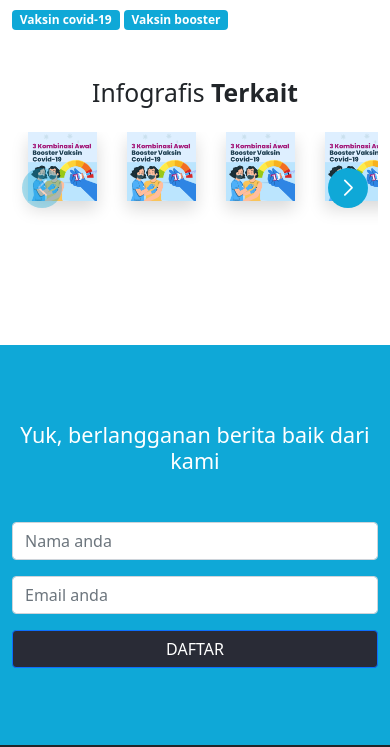
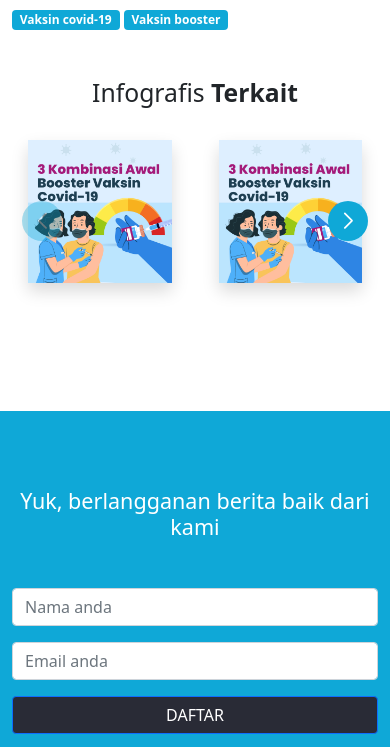
Before and after one commit to BariqDharmawan/crabbgs, a plain HTML site: page detail-infografis.html in a window 390 px wide. Shown: the part 1820-2567 px from the top of the page. Drawn offline with nearby package versions, Linux system fonts and the light colour scheme; a small style sheet from the web is missing.

Commit message:
[UPDATE] detail informasi grafis responsive

```diff
--- a/assets/js/main.js
+++ b/assets/js/main.js
@@ -46,10 +46,16 @@ const sliderThreeSlideOnDesktopWithNav = new Swiper(".slider-1-on-mobile-3-on-de
 });
 
 const sliderFourSlideWithNav = new Swiper(".slider-4", {
-  slidesPerView: 4,
-  spaceBetween: 30,
+  slidesPerView: 2,
+  spaceBetween: 15,
   navigation: {
       nextEl: ".slider-4 .swiper-button-next",
       prevEl: ".slider-4 .swiper-button-prev",
   },
+  breakpoints: {
+    993: {
+      slidesPerView: 4,
+      spaceBetween: 30
+    }
+  }
 });
--- a/detail-infografis.html
+++ b/detail-infografis.html
@@ -213,22 +213,42 @@
 
             <section class="mb-5">
                 <p class="text-center h2 mb-4">Infografis <strong>Terkait</strong></p>
-                <div class="swiper slider-4">
-                    <div class="swiper-wrapper pb-5 px-3">
-                        <div class="swiper-slide shadow">
-                            <img src="assets/img/sample/220113_tmb_IPP_3-Kombinasi-Awal-Booster-Vaksin-Covid-19_AN.jpg" alt="" width="100%">
+                <div class="swiper slider-4 pb-4">
+                    <div class="swiper-wrapper">
+                        <div class="swiper-slide">
+                            <div class="px-3 py-2">
+                                <div class="shadow">
+                                    <img src="assets/img/sample/220113_tmb_IPP_3-Kombinasi-Awal-Booster-Vaksin-Covid-19_AN.jpg" alt="" width="100%">
+                                </div>
+                            </div>
                         </div>
-                        <div class="swiper-slide shadow">
-                            <img src="assets/img/sample/220113_tmb_IPP_3-Kombinasi-Awal-Booster-Vaksin-Covid-19_AN.jpg" alt="" width="100%">
+                        <div class="swiper-slide">
+                            <div class="px-3 py-2">
+                                <div class="shadow">
+                                    <img src="assets/img/sample/220113_tmb_IPP_3-Kombinasi-Awal-Booster-Vaksin-Covid-19_AN.jpg" alt="" width="100%">
+                                </div>
+                            </div>
                         </div>
-                        <div class="swiper-slide shadow">
-                            <img src="assets/img/sample/220113_tmb_IPP_3-Kombinasi-Awal-Booster-Vaksin-Covid-19_AN.jpg" alt="" width="100%">
+                        <div class="swiper-slide">
+                            <div class="px-3 py-2">
+                                <div class="shadow">
+                                    <img src="assets/img/sample/220113_tmb_IPP_3-Kombinasi-Awal-Booster-Vaksin-Covid-19_AN.jpg" alt="" width="100%">
+                                </div>
+                            </div>
                         </div>
-                        <div class="swiper-slide shadow">
-                            <img src="assets/img/sample/220113_tmb_IPP_3-Kombinasi-Awal-Booster-Vaksin-Covid-19_AN.jpg" alt="" width="100%">
+                        <div class="swiper-slide">
+                            <div class="px-3 py-2">
+                                <div class="shadow">
+                                    <img src="assets/img/sample/220113_tmb_IPP_3-Kombinasi-Awal-Booster-Vaksin-Covid-19_AN.jpg" alt="" width="100%">
+                                </div>
+                            </div>
                         </div>
-                        <div class="swiper-slide shadow">
-                            <img src="assets/img/sample/220113_tmb_IPP_3-Kombinasi-Awal-Booster-Vaksin-Covid-19_AN.jpg" alt="" width="100%">
+                        <div class="swiper-slide">
+                            <div class="px-3 py-2">
+                                <div class="shadow">
+                                    <img src="assets/img/sample/220113_tmb_IPP_3-Kombinasi-Awal-Booster-Vaksin-Covid-19_AN.jpg" alt="" width="100%">
+                                </div>
+                            </div>
                         </div>
                     </div>
                     <div class="swiper-button-next"></div>
```
